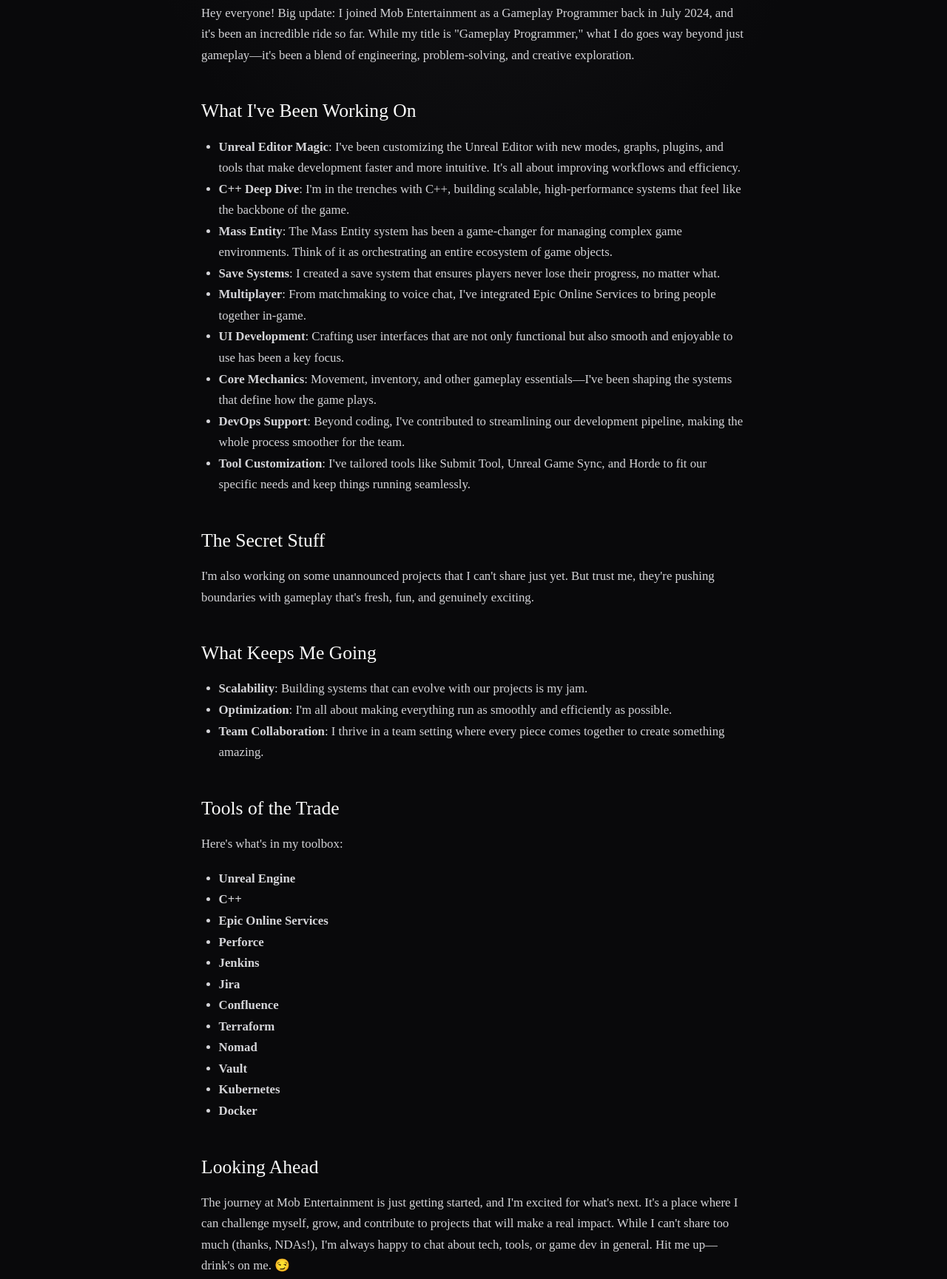
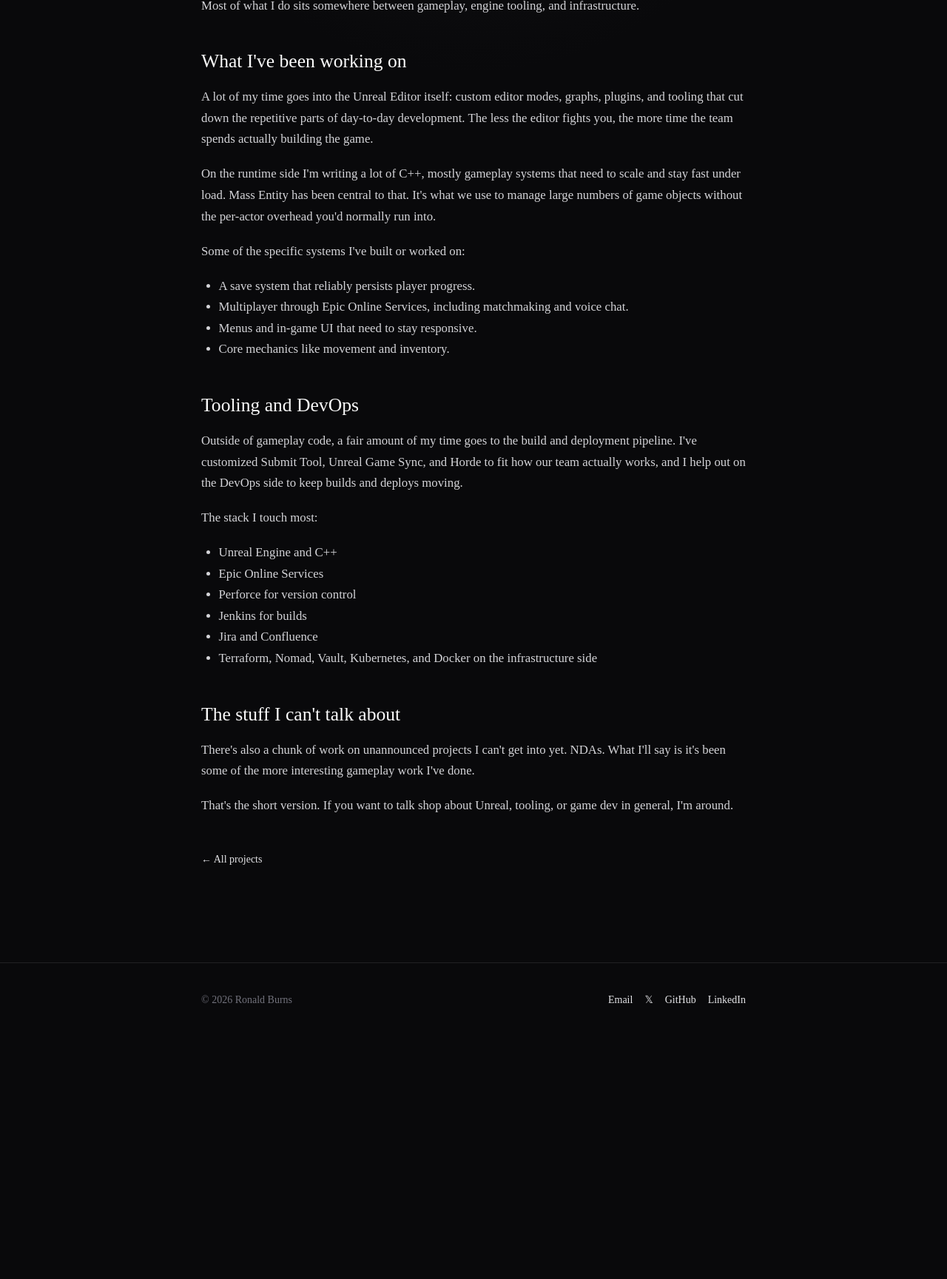
Before and after one commit to ronaldburns/portfolio, an Astro site: page /projects/coming-soon-mob-entertainment in a window 1280 px wide. Shown: the part 602-2331 px from the top of the page at 74% size. After the commit the page ends 2004 px from the top, so only its background shows below. Built offline with nearby package versions, Linux system fonts and the light colour scheme; Astro itself is replaced by a stand-in of ours.

Commit message:
Update coming-soon-mob-entertainment.mdx

```diff
--- a/src/content/projects/coming-soon-mob-entertainment.mdx
+++ b/src/content/projects/coming-soon-mob-entertainment.mdx
@@ -1,67 +1,42 @@
 ---
 title: Engineering at Mob Entertainment
-description: Excited to share my journey since joining Mob Entertainment!
+description: What I've actually been working on as a gameplay programmer at Mob Entertainment since July 2024.
 date: "December 1, 2024"
 published: true
 featured: false
 image: projects/coming-soon-mob-entertainment/Yarnaby.webp
 ---
 
-# My Journey at Mob Entertainment – Gameplay Programming and Beyond!
+I joined Mob Entertainment as a Gameplay Programmer in July 2024. The title undersells the scope a bit. Most of what I do sits somewhere between gameplay, engine tooling, and infrastructure.
 
-Hey everyone! Big update: I joined Mob Entertainment as a Gameplay Programmer back in July 2024, and it's been an incredible ride so far. While my title is "Gameplay Programmer," what I do goes way beyond just gameplay—it's been a blend of engineering, problem-solving, and creative exploration.
+## What I've been working on
 
-## What I've Been Working On
+A lot of my time goes into the Unreal Editor itself: custom editor modes, graphs, plugins, and tooling that cut down the repetitive parts of day-to-day development. The less the editor fights you, the more time the team spends actually building the game.
 
-- **Unreal Editor Magic**: I've been customizing the Unreal Editor with new modes, graphs, plugins, and tools that make development faster and more intuitive. It's all about improving workflows and efficiency.
+On the runtime side I'm writing a lot of C++, mostly gameplay systems that need to scale and stay fast under load. Mass Entity has been central to that. It's what we use to manage large numbers of game objects without the per-actor overhead you'd normally run into.
 
-- **C++ Deep Dive**: I'm in the trenches with C++, building scalable, high-performance systems that feel like the backbone of the game.
+Some of the specific systems I've built or worked on:
 
-- **Mass Entity**: The Mass Entity system has been a game-changer for managing complex game environments. Think of it as orchestrating an entire ecosystem of game objects.
+- A save system that reliably persists player progress.
+- Multiplayer through Epic Online Services, including matchmaking and voice chat.
+- Menus and in-game UI that need to stay responsive.
+- Core mechanics like movement and inventory.
 
-- **Save Systems**: I created a save system that ensures players never lose their progress, no matter what.
+## Tooling and DevOps
 
-- **Multiplayer**: From matchmaking to voice chat, I've integrated Epic Online Services to bring people together in-game.
+Outside of gameplay code, a fair amount of my time goes to the build and deployment pipeline. I've customized Submit Tool, Unreal Game Sync, and Horde to fit how our team actually works, and I help out on the DevOps side to keep builds and deploys moving.
 
-- **UI Development**: Crafting user interfaces that are not only functional but also smooth and enjoyable to use has been a key focus.
+The stack I touch most:
 
-- **Core Mechanics**: Movement, inventory, and other gameplay essentials—I've been shaping the systems that define how the game plays.
+- Unreal Engine and C++
+- Epic Online Services
+- Perforce for version control
+- Jenkins for builds
+- Jira and Confluence
+- Terraform, Nomad, Vault, Kubernetes, and Docker on the infrastructure side
 
-- **DevOps Support**: Beyond coding, I've contributed to streamlining our development pipeline, making the whole process smoother for the team.
+## The stuff I can't talk about
 
-- **Tool Customization**: I've tailored tools like Submit Tool, Unreal Game Sync, and Horde to fit our specific needs and keep things running seamlessly.
+There's also a chunk of work on unannounced projects I can't get into yet. NDAs. What I'll say is it's been some of the more interesting gameplay work I've done.
 
-## The Secret Stuff
-
-I'm also working on some unannounced projects that I can't share just yet. But trust me, they're pushing boundaries with gameplay that's fresh, fun, and genuinely exciting.
-
-## What Keeps Me Going
-
-- **Scalability**: Building systems that can evolve with our projects is my jam.
-- **Optimization**: I'm all about making everything run as smoothly and efficiently as possible.
-- **Team Collaboration**: I thrive in a team setting where every piece comes together to create something amazing.
-
-## Tools of the Trade
-
-Here's what's in my toolbox:
-
-- **Unreal Engine**
-- **C++**
-- **Epic Online Services**
-- **Perforce**
-- **Jenkins**
-- **Jira**
-- **Confluence**
-- **Terraform**
-- **Nomad**
-- **Vault**
-- **Kubernetes**
-- **Docker**
-
-## Looking Ahead
-
-The journey at Mob Entertainment is just getting started, and I'm excited for what's next. It's a place where I can challenge myself, grow, and contribute to projects that will make a real impact. While I can't share too much (thanks, NDAs!), I'm always happy to chat about tech, tools, or game dev in general. Hit me up—drink's on me. 😏
-
----
-
-*Disclaimer: Details about current projects are limited due to NDAs, but I'm always up for discussing general game dev topics and sharing insights.*
+That's the short version. If you want to talk shop about Unreal, tooling, or game dev in general, I'm around.
```
